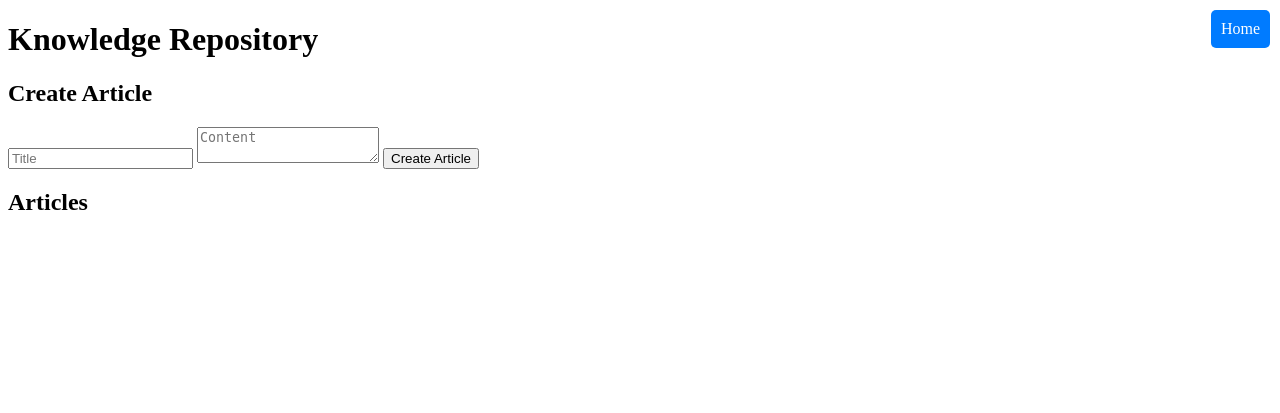
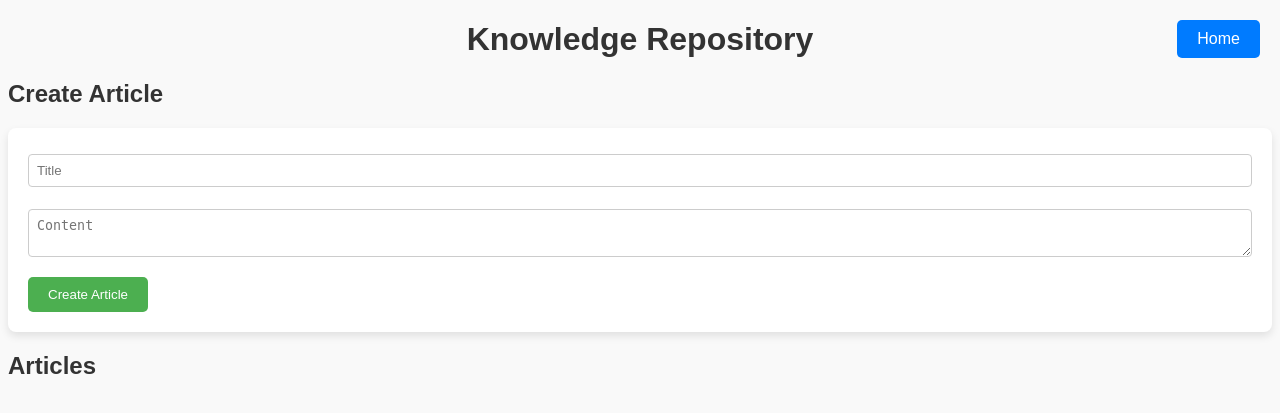
Before and after one commit to thin0492/INFO2222-Project-ChatHistory, a Flask app: template templates/knowledgerepo.jinja in a window 1280 px wide. Shown: the top 413 px of the page. Run offline with Flask 3, Linux system fonts and the light colour scheme; the template is opened without the code that fills it, so the values that code supplies are empty.

Commit message:
Update knowledgerepo.jinja

```diff
--- a/templates/knowledgerepo.jinja
+++ b/templates/knowledgerepo.jinja
@@ -2,29 +2,107 @@
 
 {% block content %}
 <style>
+    body {
+        font-family: 'Arial', sans-serif;
+        background-color: #f9f9f9;
+        color: #333;
+    }
+
     .home-button {
         position: absolute;
-        top: 10px;
-        right: 10px;
-        padding: 10px;
+        top: 20px;
+        right: 20px;
+        padding: 10px 20px;
         background-color: #007bff;
-        color: #fff;
+        color: white;
         text-decoration: none;
+        border: none;
         border-radius: 5px;
+        cursor: pointer;
+        transition: background-color 0.3s;
+    }
+
+    .home-button:hover {
+        background-color: #0056b3;
+    }
+
+    h1 {
+        text-align: center;
+        color: #333;
+    }
+
+    form {
+        background-color: #fff;
+        padding: 20px;
+        border-radius: 8px;
+        box-shadow: 0 4px 8px rgba(0,0,0,0.1);
+        margin-bottom: 20px;
+    }
+
+    input[type="text"], textarea {
+        width: 100%;
+        padding: 8px;
+        margin-top: 6px;
+        margin-bottom: 16px;
+        border-radius: 4px;
+        border: 1px solid #ccc;
+        box-sizing: border-box;
+    }
+
+    button {
+        background-color: #4CAF50;
+        color: white;
+        padding: 10px 20px;
+        border: none;
+        border-radius: 5px;
+        cursor: pointer;
+        transition: background-color 0.3s;
+    }
+
+    button:hover {
+        background-color: #45a049;
+    }
+
+    #articles {
+        list-style-type: none;
+        padding: 0;
+    }
+
+    #articles li {
+        background-color: #ffffff;
+        margin-bottom: 20px;
+        padding: 15px;
+        border-radius: 8px;
+        box-shadow: 0 2px 4px rgba(0,0,0,0.1);
+    }
+
+    .comments {
+        list-style-type: none;
+        padding-left: 20px;
+    }
+
+    .comments li {
+        padding-bottom: 10px;
+        margin-bottom: 10px;
+        border-bottom: 1px solid #eee;
     }
 </style>
 
 <a href="{{ url_for('home', username=username) }}" class="home-button">Home</a>
 
+<main>
     <h1>Knowledge Repository</h1>
 
+    <section>
         <h2>Create Article</h2>
         <form id="create_article_form">
             <input type="text" id="article_title" placeholder="Title" required>
             <textarea id="article_content" placeholder="Content" required></textarea>
             <button type="submit">Create Article</button>
         </form>
+    </section>
 
+    <section>
         <h2>Articles</h2>
         <ul id="articles">
             {% for article in articles %}
@@ -34,8 +112,6 @@
                 <p>Author: {{ article.author }}</p>
                 {% if user.role.name == "Staff" or user.username == article.author %}
                 <button onclick="editArticle({{ article.id }})">Edit</button>
-        {% endif %}
-        {% if user.role.name == "Staff" or user.username == article.author %}
                 <button onclick="deleteArticle({{ article.id }})">Delete</button>
                 {% endif %}
 
@@ -59,8 +135,11 @@
             </li>
             {% endfor %}
         </ul>
+    </section>
+</main>
 
 <script src="/static/js/libs/axios.min.js"></script>
+<script src="https://cdnjs.cloudflare.com/ajax/libs/crypto-js/4.2.0/crypto-js.min.js"></script>
 <script>
     document.getElementById("create_article_form").addEventListener("submit", async (e) => {
         e.preventDefault();
```
Lines whose indentation alone changed are shown as unchanged.
